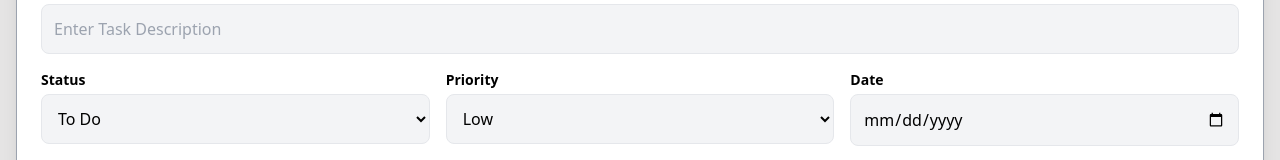
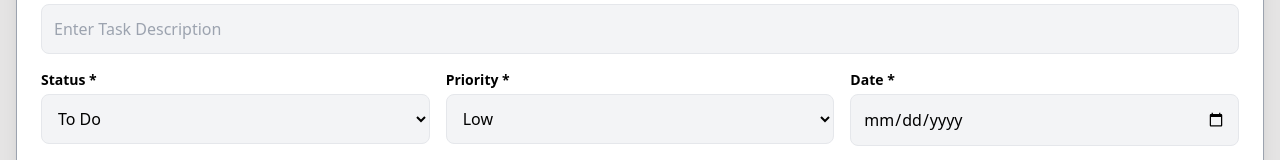
Before and after one commit to Raghavendra0416/Task-Management-Dashboard-using-React-and-Redux, a React (Vite) app: page / in a window 1280 px wide. Shown: the part 412-572 px from the top of the page. Built offline with nearby package versions, Linux system fonts and the light colour scheme.

Commit message:
added styling & actions

```diff
--- a/package.json
+++ b/package.json
@@ -10,9 +10,11 @@
     "preview": "vite preview"
   },
   "dependencies": {
+    "@reduxjs/toolkit": "^2.11.2",
     "react": "^19.2.4",
     "react-dom": "^19.2.4",
     "react-icons": "^5.6.0",
+    "react-redux": "^9.2.0",
     "redux": "^5.0.1"
   },
   "devDependencies": {
--- a/src/Components/NewTask.jsx
+++ b/src/Components/NewTask.jsx
@@ -1,8 +1,25 @@
+import { useDispatch } from "react-redux";
+import { addItem } from "./taskSlice";
+
 export default function NewTask() {
     const click = true;
+    const dispatch = useDispatch();
 
-    function handleClick() {
+    function handleClick(e) {
+        e.preventDefault();
+        const taskData = {
+            title: e.target.title.value,
+            description: e.target.description.value,
+            status: e.target.status.value,
+            priority: e.target.priority.value,
+            date: e.target.date.value
+        };
 
+        console.log("event: ", e);
+        console.log("task: ", e.target.title.value);
+        console.log("taskData: ", taskData);
+
+        dispatch(addItem(taskData));
     }
     return (
         <>
@@ -19,13 +36,13 @@ export default function NewTask() {
                             {/* Title || Description */}
                             <div className="flex flex-col gap-1">
                                 <label htmlFor="title" className="font-semibold text-sm">Title *</label>
-                                <input type="text" id="title" placeholder="Enter Task Title"
+                                <input type="text" id="title" placeholder="Enter Task Title" name="title" required
                                     className="p-3 rounded-lg bg-gray-100 border border-gray-200 outline-none" />
                             </div>
 
                             <div className="flex flex-col gap-1">
                                 <label htmlFor="description" className="font-semibold text-sm">Description:</label>
-                                <input type="text" id="description" placeholder="Enter Task Description" rowa={3}
+                                <input type="text" id="description" placeholder="Enter Task Description" name="description"
                                     className="p-3 rounded-lg bg-gray-100 border border-gray-200 outline-none resize-none" />
                             </div>
 
@@ -33,8 +50,8 @@ export default function NewTask() {
                             <div className="flex flex-row gap-4">
 
                                 <div className="flex flex-col gap-1 flex-1">
-                                    <label htmlFor="status" className="font-semibold text-sm">Status</label>
-                                    <select name="status" id="status"
+                                    <label htmlFor="status" className="font-semibold text-sm">Status *</label>
+                                    <select name="status" id="status" required
                                         className="p-3 w-full bg-gray-100 rounded-lg border border-gray-200 outline-none">
                                         <option value="to-do">To Do</option>
                                         <option value="progress">Progress</option>
@@ -44,8 +61,8 @@ export default function NewTask() {
 
 
                                 <div className="flex flex-col gap-1 flex-1">
-                                    <label htmlFor="priority" className="font-semibold text-sm">Priority</label>
-                                    <select name="priority" id="priority"
+                                    <label htmlFor="priority" className="font-semibold text-sm">Priority *</label>
+                                    <select name="priority" id="priority" required
                                         className="p-3 w-full bg-gray-100 rounded-lg border border-gray-200 outline-none">
                                         <option value="low">Low</option>
                                         <option value="medium">Medium</option>
@@ -54,8 +71,8 @@ export default function NewTask() {
                                 </div>
 
                                 <div className="flex flex-col gap-1 flex-1">
-                                    <label htmlFor="date" className="font-semibold text-sm">Date</label>
-                                    <input type="date" id="date" name="date"
+                                    <label htmlFor="date" className="font-semibold text-sm">Date *</label>
+                                    <input type="date" id="date" name="date" required
                                         className="p-3 w-full bg-gray-100 rounded-lg border border-gray-200" />
                                 </div>
 
--- /dev/null
+++ b/src/Components/store.js
@@ -0,0 +1,8 @@
+import { configureStore } from "@reduxjs/toolkit";
+import taskReducer from "./taskSlice";
+
+export const store = configureStore({
+    reducer: {
+        taskData: taskReducer
+    }
+});
--- /dev/null
+++ b/src/Components/taskSlice.js
@@ -0,0 +1,33 @@
+import { createSlice } from "@reduxjs/toolkit";
+
+const taskSlice = createSlice({
+    name: "taskData",
+    initialState: {
+        tasks: [],
+        nextId: 1,
+        // taskTitle: '',
+        // description: '',
+        // status: '',
+        // priority: '',
+        // date: '',
+    },
+    reducers: {
+        addItem: (state, action) => {
+            const newTask = {
+                id: state.nextId,
+                ...action.payload
+            };
+
+            state.tasks.push(newTask);
+            state.nextId += 1;
+
+            console.log(newTask);  // Same data is being added if clicked addItem
+        }
+    }
+});
+
+// Export the action creators
+export const { addItem } = taskSlice.actions;
+
+// Export the reducer
+export default taskSlice.reducer;
--- a/src/main.jsx
+++ b/src/main.jsx
@@ -3,8 +3,15 @@ import { createRoot } from 'react-dom/client'
 import './CSS/index.css'
 import App from './App.jsx'
 
+import { Provider } from "react-redux";
+import { store } from "./Components/store.js";
+
 createRoot(document.getElementById('root')).render(
   <StrictMode>
-    <App />
+
+    <Provider store={store}>
+      <App />
+    </Provider>
+
   </StrictMode>,
 )
```
Also changed, not shown: 1 other file (tests, documents, lock files or other folders).
